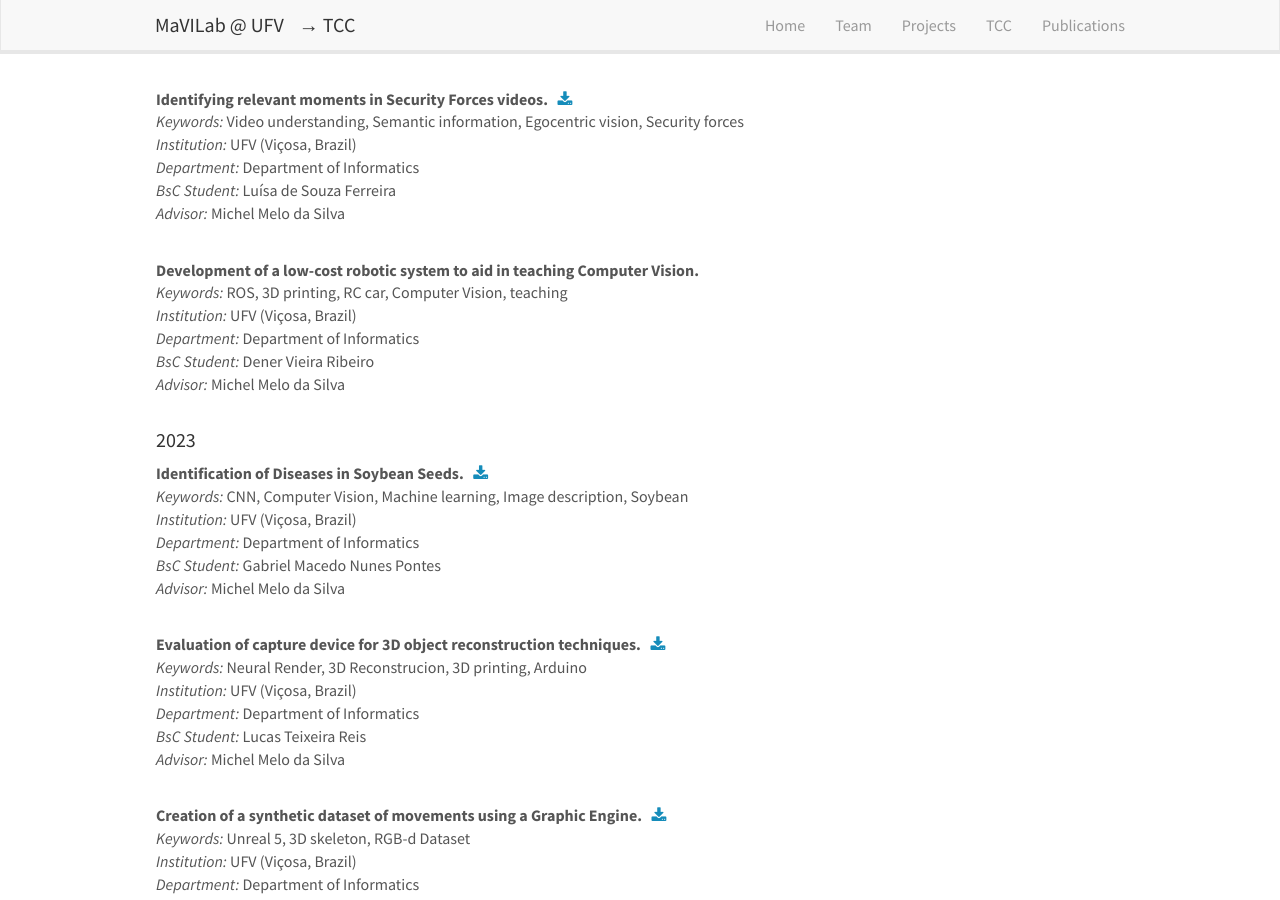
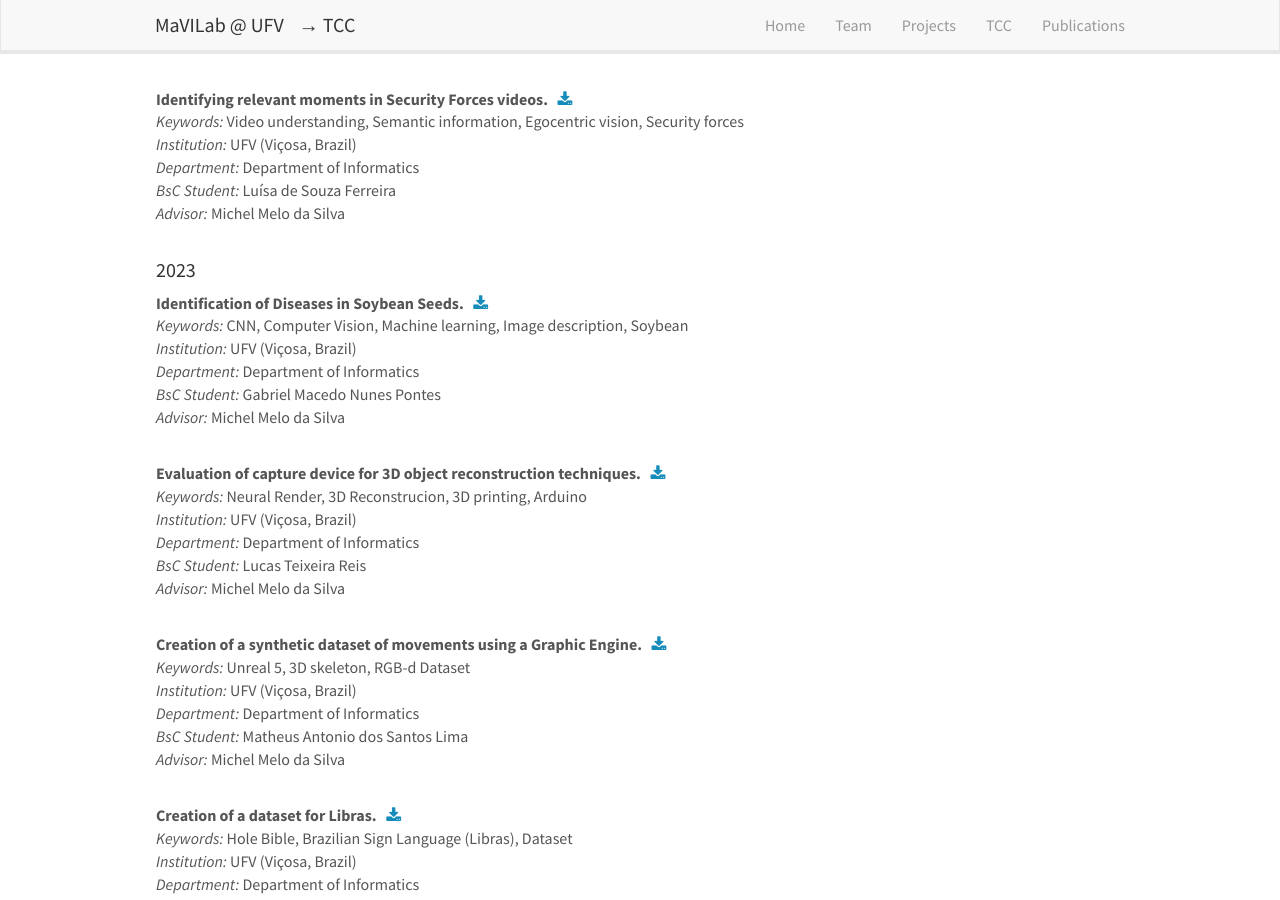
Before and after one commit to MaVILab-UFV/mavilab-ufv.github.io, a Jekyll site: the page built from _pages/tcc.md, in a window 1280 px wide and 900 px high, scrolled down 536 px. Built offline with Jekyll 4.4.1, drawn with Linux system fonts in a browser that asks for light colours; nearby versions of some CDN libraries.

Commit message:
Update tcc_list.yml

```diff
--- a/_data/tcc_list.yml
+++ b/_data/tcc_list.yml
@@ -38,19 +38,6 @@
           url: https://drive.google.com/file/d/17qp8zPlf5ubrvQRkC75eZA8UJzeyGPFz/view?usp=sharing
           youtube:
           github:
-
-  - title: "Development of a low-cost robotic system to aid in teaching Computer Vision."
-    Institution: UFV (Viçosa, Brazil)
-    Department: Department of Informatics
-    Student: Dener Vieira Ribeiro
-    Advisor: Michel Melo da Silva
-    Coadvisor:
-    Keywords: ROS, 3D printing, RC car, Computer Vision, teaching
-    links:
-          url:
-          youtube:
-          github:
-
 
 - year : 2023
   tccs:
```
